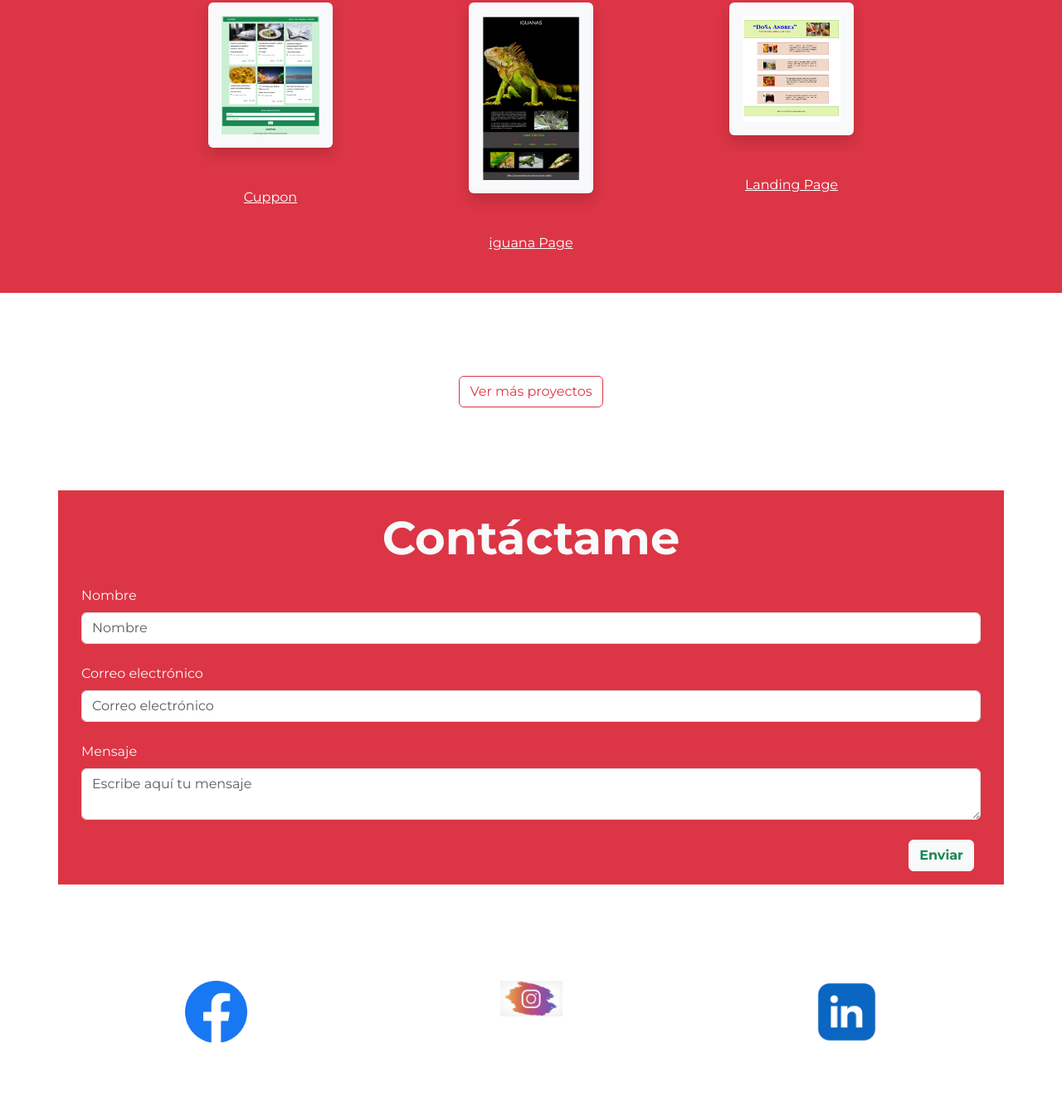
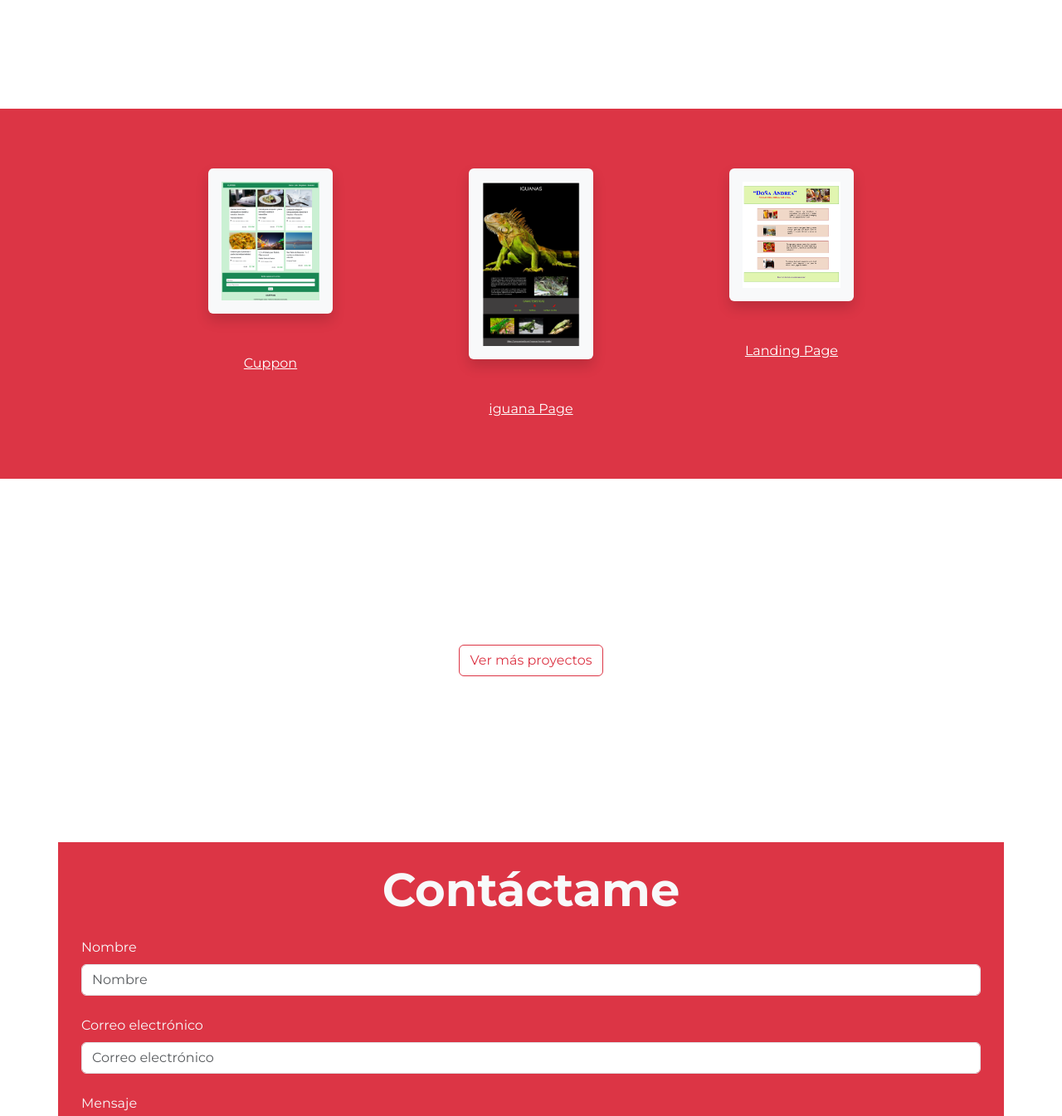
Before and after one commit to WillyAyala35/bootstrap, a plain HTML site: page index.html in a window 1280 px wide. Shown: the part 659-2004 px from the top of the page at 83% size. Drawn offline with nearby package versions, Linux system fonts and the light colour scheme.

Commit message:
cuarto commit

```diff
--- a/assets/css/estilos.css
+++ b/assets/css/estilos.css
@@ -28,12 +28,16 @@ body {
 
 @media (max-widht:768px) {
 
-    #Section-1 { width: 90%; !important}
+    #Section-1 { width: 90%; !important margin-top: 100px; margin-bottom: 100px;}
 }
 
+#Section-1 { margin-top: 100px; margin-bottom: 100px;}
+
+#Trabajos { margin-top: 100px; margin-bottom: 100px;}
+
 #Más-Proyectos {
-    margin-top: 100px;
-    margin-bottom: 100px;
+    margin-top: 200px;
+    margin-bottom: 200px;
 }
 
 #Redes-Sociales {
--- a/index.html
+++ b/index.html
@@ -154,7 +154,7 @@
     <section id="Trabajos" class="container-fluid py-4 my-4 d-flex justify-content-center bg-danger">
 
         <div class="row my-4 text-center w-75 servicio-fila">
-            <div class="col-lg-4 col-md-12 col-sm-12">
+            <div class="col-lg-4 col-md-12 col-sm-12 py-4">
                 <img src="assets/imagenes/Cuppon.png" alt="Cuppon" style="width: 150px" class="shadow p-3 mb-5 bg-light rounded"/>
                 <div>
                     <a href="https://willyayala35.github.io/desafio-4/" target="_blank" class="pb-3" style="color: white;">Cuppon</a>
@@ -162,7 +162,7 @@
 
             </div>
 
-            <div class="col-lg-4 col-md-12 col-sm-12">
+            <div class="col-lg-4 col-md-12 col-sm-12 py-4">
                 <img src="assets/imagenes/Iguana Page.png" alt="Iguana Page" style="width: 150px" class="shadow p-3 mb-5 bg-light rounded"/>
                 <div>
                     <a href="https://willyayala35.github.io/desafio-3" target="_blank" class="pb-3" style="color: white;">iguana Page</a>
@@ -170,7 +170,7 @@
 
             </div>
 
-            <div class="col-lg-4 col-md-12 col-sm-12">
+            <div class="col-lg-4 col-md-12 col-sm-12 py-4">
                 <img src="assets/imagenes/Landing Page.png" alt="Landing Page" style="width: 150px" class="shadow p-3 mb-5 bg-light rounded"/>
                 <div>
                     <a href="https://willyayala35.github.io/desafio-2/" target="_blank" class="pb-3" style="color: white;">Landing Page</a>
@@ -247,11 +247,11 @@
     </div>
   </div>
 
+
   <!-- Redes Sociales -->
-  <div class="container-fluid py-3" id="Redes-Sociales">
-    <div class="container text-center">
-      <div class="row">
-        <div class="col">
+    <div class="container-fluid text-center py-3 w-75" id="Redes-Sociales">
+      <div class="row my-4  servicio-fila">
+        <div class="col-lg-4 col-md-12 my-4">
           <a
             href="https://web.facebook.com/WallwashPtc"
             target="_blank"
@@ -260,7 +260,7 @@
             <img src="assets/imagenes/fb.png" alt="" style="width: 75px" />
           </a>
         </div>
-        <div class="col">
+        <div class="col-lg-4 col-md-12 my-4">
           <a
             href="https://www.instagram.com/willyayala25/"
             target="_blank"
@@ -273,7 +273,7 @@
             />
           </a>
         </div>
-        <div class="col">
+        <div class="col-lg-4 col-md-12 my-4">
           <a
             href="https://www.linkedin.com/in/willy-ayala-villarreal-95071b29b/"
             target="_blank"
@@ -284,7 +284,7 @@
         </div>
       </div>
     </div>
-  </div>
+
 
   <!-- Barra -->
   <div
```
